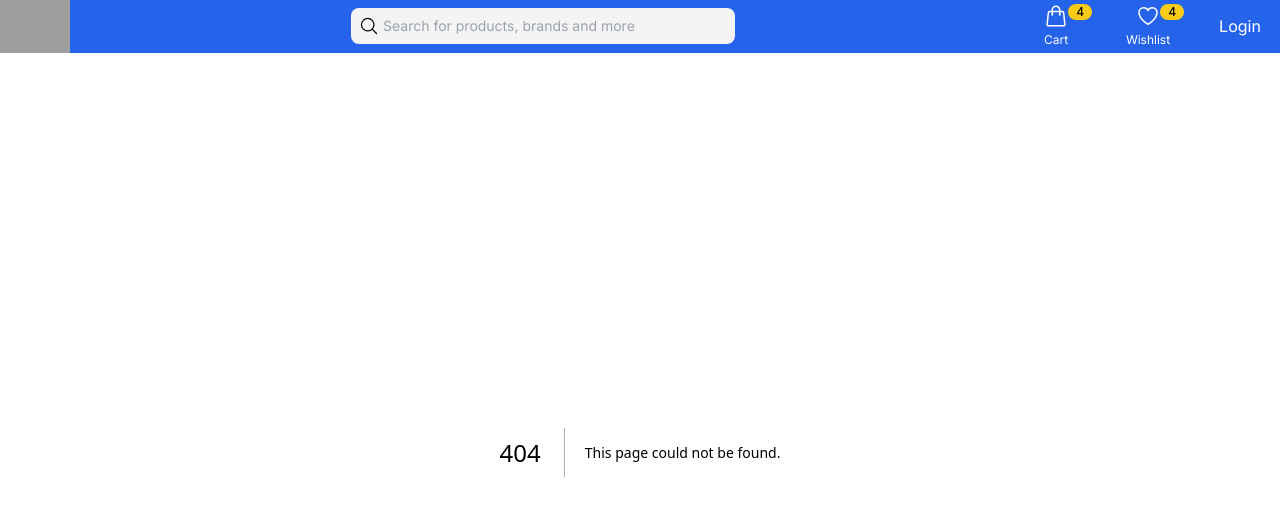
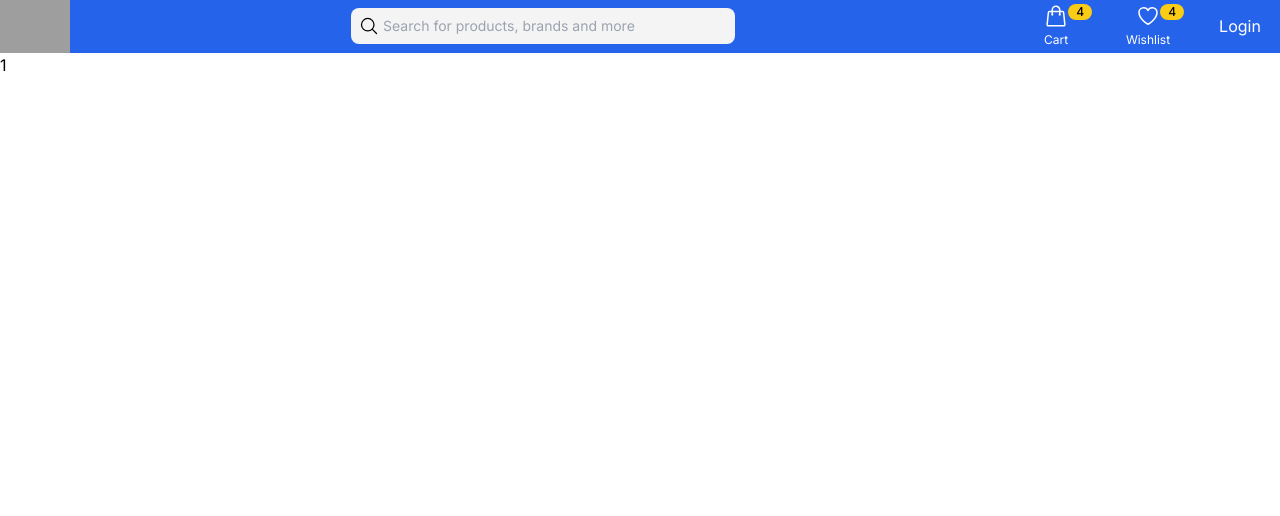
Before and after one commit to dibkb/profile-assignment, a Next.js app: page /product/1 in a window 1280 px wide. Before the commit this address had no page. Shown: the top 516 px of the page. Built offline with nearby package versions, Linux system fonts and the light colour scheme; grey boxes are pictures that could not be loaded.

Commit message:
product page

```diff
--- a/app/components/ui/ProductsSection/Product.tsx
+++ b/app/components/ui/ProductsSection/Product.tsx
@@ -44,7 +44,10 @@ export const Product = ({
       </div>
       {/* price */}
       <p className="text-xs font-medium">₹{price}</p>
-      <p></p>
+      {/* add to cart */}
+      <button className="text-sm bg-blue-500 hover:bg-blue-600 transition-colors duration-400 rounded-lg py-2 text-white">
+        Add to Cart
+      </button>
     </div>
   );
 };
--- /dev/null
+++ b/app/product/[productId]/page.tsx
@@ -0,0 +1,6 @@
+import React from "react";
+
+const Home = ({ params }: { params: { productId: string } }) => {
+  return <div>{params.productId}</div>;
+};
+export default Home;
```
